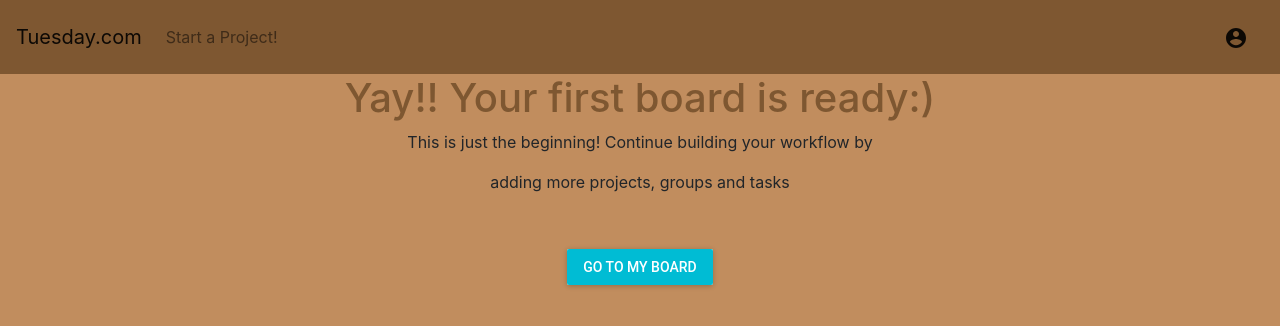
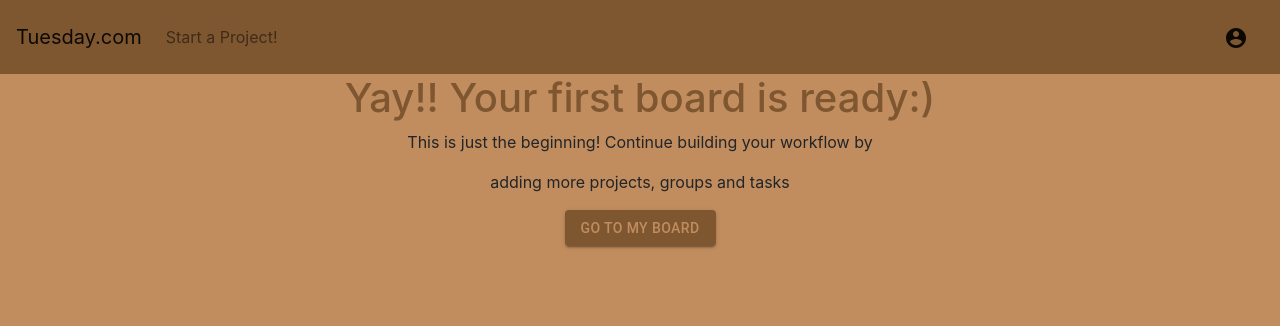
Before and after one commit to 1910javareact/project2sarithanikhilmatt, a React (Create React App) app: page /setupsuccessful in a window 1280 px wide. Shown: the top 326 px of the page. Built offline with nearby package versions, Linux system fonts and the light colour scheme.

Commit message:
Redid SetupSuccessfulComponent

```diff
--- a/src/components/setupsuccessful/SetUpSuccessfulComponent.tsx
+++ b/src/components/setupsuccessful/SetUpSuccessfulComponent.tsx
@@ -1,32 +1,24 @@
 import React from "react"
-import MuiThemeProvider from 'material-ui/styles/MuiThemeProvider';
-import { RaisedButton } from 'material-ui';
 import { Link } from "react-router-dom";
+import { ThemeProvider, Button } from "@material-ui/core";
 
 export class SetUpSuccessfulComponent extends React.Component {
     render() {
         return (
             <div className="setupSuccessful">
-                <MuiThemeProvider>
+                <ThemeProvider theme>
                     <React.Fragment>
                         <h1>Yay!! Your first board is ready:)</h1>
                         <p>This is just the beginning! Continue building your workflow by</p>
                         <p>adding more projects, groups and tasks</p>
-                        <br />
-                        <Link to="/board">
-                            <RaisedButton label="Go to my board" primary={true} style={styles.button} />
+                        <Link to='/board'>
+                            <Button variant="contained" color="primary">GO TO MY BOARD</Button>
                         </Link>
-                        <br />
                     </React.Fragment>
-                </MuiThemeProvider>
+                </ThemeProvider>
             </div>
         )
     }
 }
-const styles = {
-    button: {
-        margin: 15
-    }
-}
 
 export default SetUpSuccessfulComponent;
```
